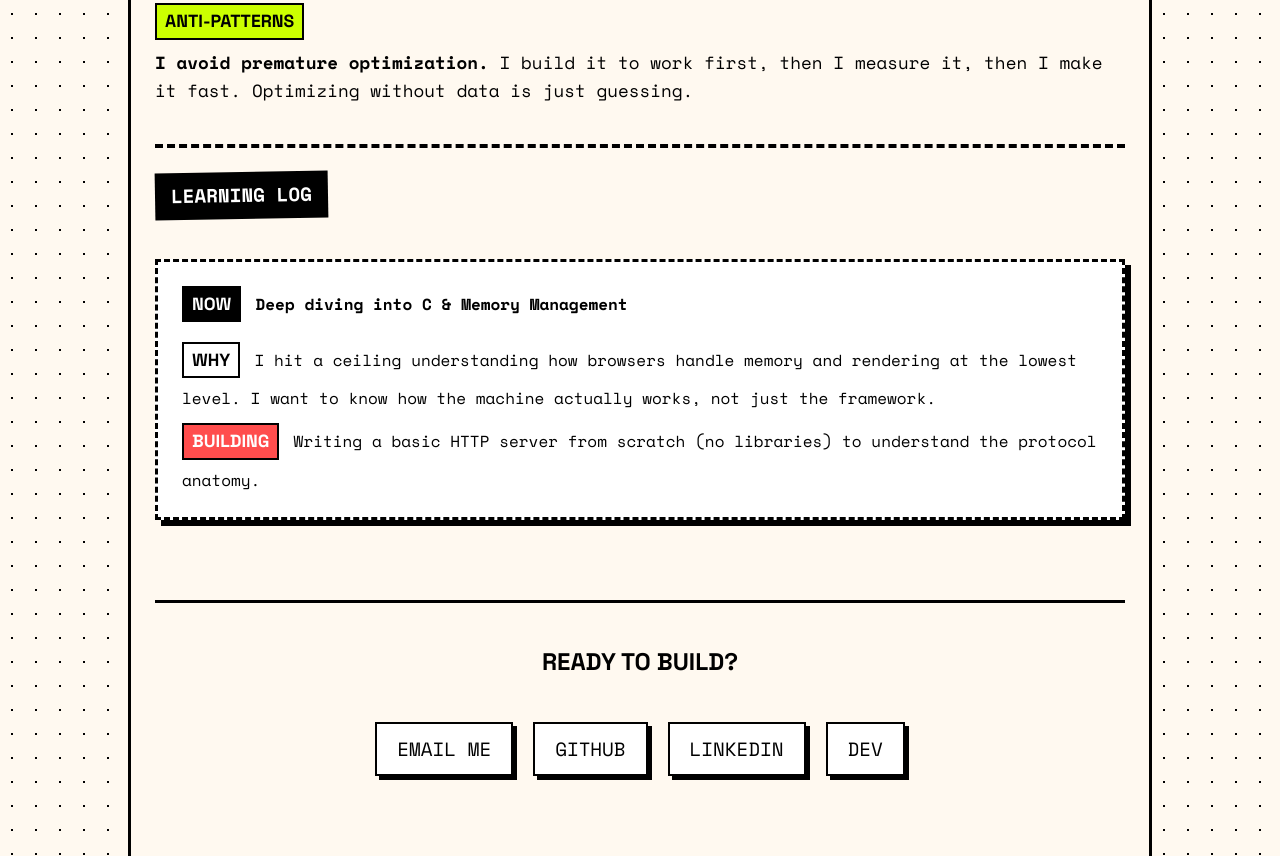
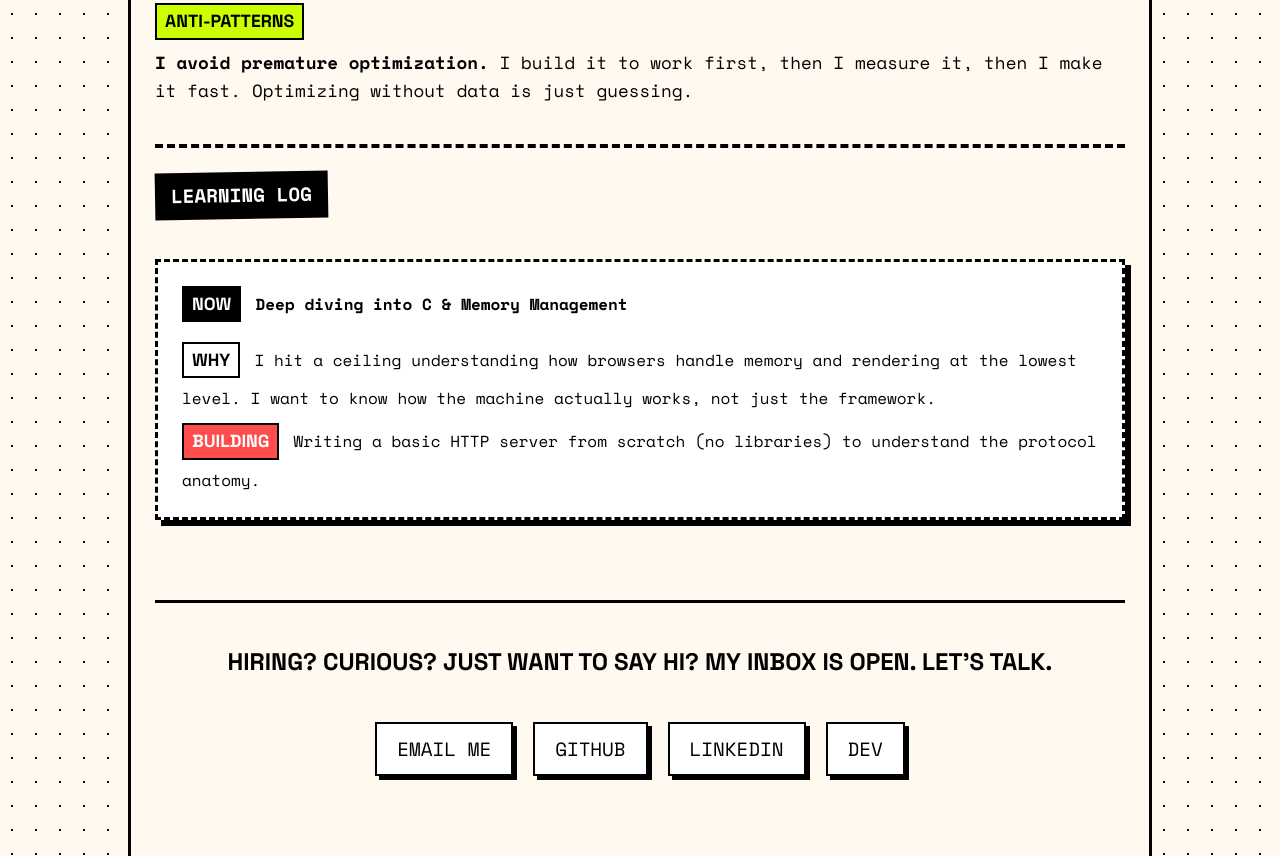
Before and after one commit to NewtonFernandis/terminal-portfolio, a plain HTML site: page index.html in a window 1280 px wide. Shown: the part 2494-3350 px from the top of the page. Drawn offline with nearby package versions, Linux system fonts and the light colour scheme.

Commit message:
updated footer

```diff
--- a/index.html
+++ b/index.html
@@ -573,7 +573,7 @@
 
       <section class="contact">
         <p style="font-size: 1.5rem; font-weight: bold; margin-bottom: 20px">
-          READY TO BUILD?
+          HIRING? CURIOUS? JUST WANT TO SAY HI? MY INBOX IS OPEN. LET'S TALK.
         </p>
         <div class="contact-links">
           <a
```
